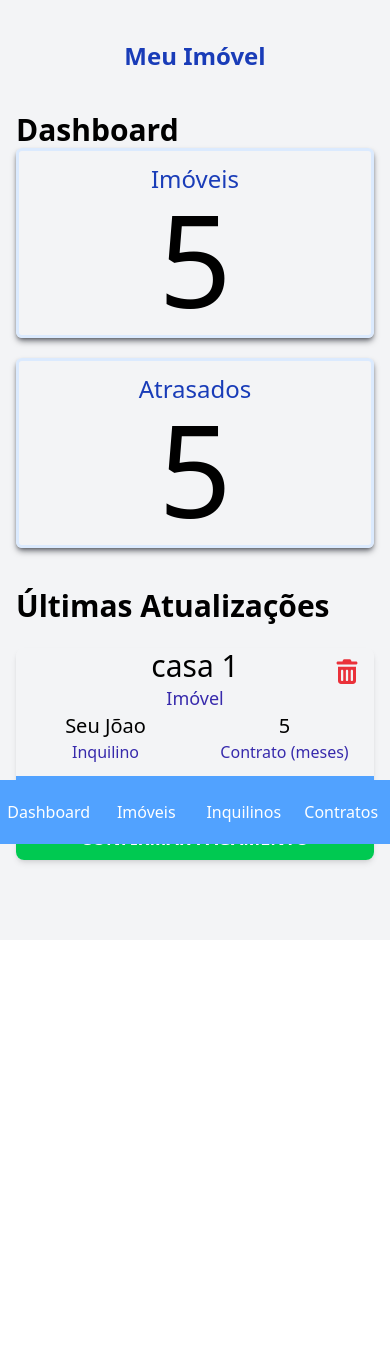
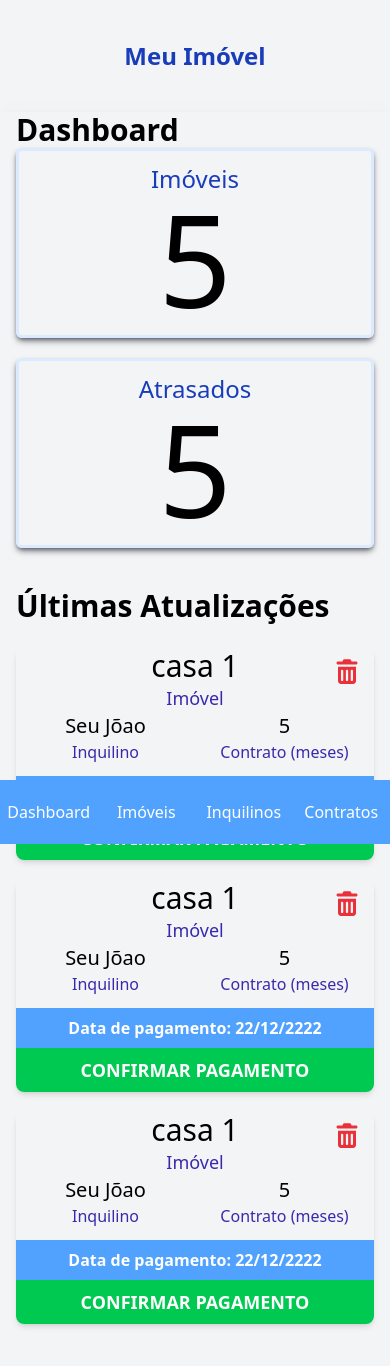
Before and after one commit to KennedyRamos/MeuImovel, a React (Vite) app: page /dashboard in a window 390 px wide. Shown: the top 1366 px of the page. Before the commit the page ends 940 px from the top, so only its background shows below. Built offline with nearby package versions, Linux system fonts and the light colour scheme.

Commit message:
ajuste no espaçamento dos cards, tamnho ocupado pela main mesmo quando não tem conteúdo, e finalizando responsividade da page inquilinos

```diff
--- a/src/components/card-imovel.tsx
+++ b/src/components/card-imovel.tsx
@@ -52,6 +52,99 @@ export default function CardImovel() {
         </button>
       </div>
 
+      <div className="shadow-md rounded-lg">
+
+        {/* Dados e botão deletar */}
+        <div className="flex justify-between relative">
+
+          {/* Dados */}
+          <div className="grid grid-cols-2 pb-3 w-full">
+
+            {/* Casa */}
+            <div className="text-center col-span-2">
+              <p className="text-3xl">casa 1</p>
+
+              <h3 className="text-lg font-medium text-indigo-800">Imóvel</h3>
+            </div>
+
+            {/* Inquilino */}
+            <div className="text-center">
+              <p className="text-xl">Seu Jõao</p>
+
+              <h3 className="font-medium text-indigo-800">Inquilino</h3>
+            </div>
+
+            {/* Tempo de contrato */}
+            <div className="text-center">
+              <p className="text-xl">5</p>
+
+              <h3 className="font-medium text-indigo-800">Contrato (meses)</h3>
+            </div>
+          </div>
+
+          <div className="absolute right-0">
+            <Deletar></Deletar>
+          </div>
+        </div>
+
+        {/* Data depagamento */}
+        <div className="p-2 bg-blue-400 text-white text-center font-semibold">
+          <h4>
+            Data de pagamento: <span>22/12/2222</span>
+          </h4>
+        </div>
+
+        <button className="w-full bg-green-500 text-center text-lg font-semibold text-white p-2 uppercase rounded-b-lg cursor-pointer">
+          Confirmar pagamento
+        </button>
+      </div>
+
+      <div className="shadow-md rounded-lg">
+
+        {/* Dados e botão deletar */}
+        <div className="flex justify-between relative">
+
+          {/* Dados */}
+          <div className="grid grid-cols-2 pb-3 w-full">
+
+            {/* Casa */}
+            <div className="text-center col-span-2">
+              <p className="text-3xl">casa 1</p>
+
+              <h3 className="text-lg font-medium text-indigo-800">Imóvel</h3>
+            </div>
+
+            {/* Inquilino */}
+            <div className="text-center">
+              <p className="text-xl">Seu Jõao</p>
+
+              <h3 className="font-medium text-indigo-800">Inquilino</h3>
+            </div>
+
+            {/* Tempo de contrato */}
+            <div className="text-center">
+              <p className="text-xl">5</p>
+
+              <h3 className="font-medium text-indigo-800">Contrato (meses)</h3>
+            </div>
+          </div>
+
+          <div className="absolute right-0">
+            <Deletar></Deletar>
+          </div>
+        </div>
+
+        {/* Data depagamento */}
+        <div className="p-2 bg-blue-400 text-white text-center font-semibold">
+          <h4>
+            Data de pagamento: <span>22/12/2222</span>
+          </h4>
+        </div>
+
+        <button className="w-full bg-green-500 text-center text-lg font-semibold text-white p-2 uppercase rounded-b-lg cursor-pointer">
+          Confirmar pagamento
+        </button>
+      </div>
       {/* Próximo card */}
     </div>
   );
--- a/src/components/card-inquilinos.tsx
+++ b/src/components/card-inquilinos.tsx
@@ -3,10 +3,38 @@ import Deletar from "./btn-deletar";
 
 export default function CardInquilinos() {
   return (
-    <div className="grid gap-10">
+    <div className="grid gap-5 lg:grid-cols-2">
 
       <div className="shadow-xl rounded-lg grid gap-3 text-center p-2 border-y-5 border-blue-400 relative">
+
         <div className="flex justify-between">
+
+          <div className="grid grid-cols-2 pb-3 w-full">
+            <div>
+              <p className="text-2xl font-semibold">Ayrton Ferraz</p>
+              <h3 className="font-medium text-blue-800">Inquilino</h3>
+            </div>
+
+            <div>
+              <p className="text-2xl font-semibold">5</p>
+              <h3 className="font-medium text-blue-800">Alugueis</h3>
+            </div>
+          </div>
+        </div>
+
+        <div className="absolute right-0 bottom-1/3">
+          <Deletar></Deletar>
+        </div>
+
+        <button>
+          <Icons.SetaBaixo className="text-white text-2xl p-2 bg-blue-400 rounded-xl" />
+        </button>
+      </div>
+
+      <div className="shadow-xl rounded-lg grid gap-3 text-center p-2 border-y-5 border-blue-400 relative">
+
+        <div className="flex justify-between">
+
           <div className="grid grid-cols-2 pb-3 w-full">
             <div>
               <p className="text-2xl font-semibold">Ayrton Ferraz</p>
--- a/src/pages/Dashboard.tsx
+++ b/src/pages/Dashboard.tsx
@@ -4,10 +4,10 @@ import Nav from "../components/nav";
 
 export default function Dashboard() {
   return (
-    <div className="m-auto min-h-screen bg-gray-100 lg:w-2/3 shadow-xl/50">
+    <div className="min-h-screen bg-gray-100 flex flex-col">
       <Header></Header>
 
-      <main className="mx-4 grid gap-10">
+      <main className="w-full flex-1 mx-auto px-4 grid gap-10 lg:w-2/3 shadow-xl/50">
         <section>
           <h2 className="text-3xl font-semibold">Dashboard</h2>
 
@@ -24,9 +24,9 @@ export default function Dashboard() {
           </div>
         </section>
 
-        <section className="mb-20 grid gap-6">
+        <section className="pb-20 grid gap-6">
           <h2 className="text-3xl font-semibold">Últimas Atualizações</h2>
-          <div className="lg:mx-10">
+          <div className="lg:mx-2">
             <CardImovel></CardImovel>
           </div>
         </section>
--- a/src/pages/Imoveis.tsx
+++ b/src/pages/Imoveis.tsx
@@ -6,17 +6,17 @@ import Adicionar from "../components/btn-adicionar";
 
 export default function Imoveis() {
     return(
-        <div className="m-auto min-h-screen bg-gray-100 lg:w-2/3 shadow-xl/50 pb-20">
+        <div className="min-h-screen bg-gray-100 flex flex-col">
             <Header></Header>
 
-            <main className="mx-4 bg-gray-100">
-                <section>
+            <main className="w-full flex-1 mx-auto px-4 grid gap-10 lg:w-2/3 shadow-xl/50">
+                <section className="pb-20">
                     <Pesquisa></Pesquisa>
                     <div className="flex justify-between my-5">
                         <h2 className="text-center text-2xl font-semibold">Imóveis</h2>
                         <Adicionar></Adicionar>
                     </div>
-                    <div className="lg:mx-5">
+                    <div className="lg:mx-1">
                         <CardImovel></CardImovel>
                     </div>
                 </section>
--- a/src/pages/Inquilinos.tsx
+++ b/src/pages/Inquilinos.tsx
@@ -6,12 +6,12 @@ import Adicionar from "../components/btn-adicionar";
 
 export default function Inquilinos() {
     return(
-        <div>
+        <div className="min-h-screen bg-gray-100 flex flex-col">
             <Header></Header>
 
-            <main  className="mx-4 bg-gray-100">
+            <main  className="w-full flex-1 mx-auto px-4 grid gap-10 lg:w-2/3 shadow-xl/50">
 
-                <section>
+                <section className="pb-20">
                     <Pesquisa></Pesquisa>
                     <div className="flex justify-between my-5">
                         <h2 className="text-center text-2xl font-semibold">Inquilinos</h2>
```
